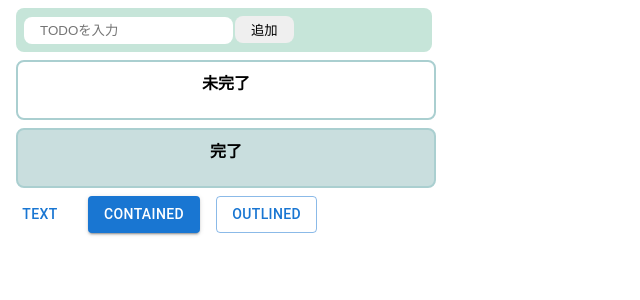
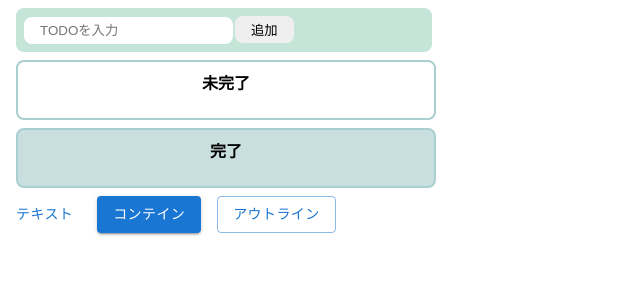
Before and after one commit to kmmch/todo, a React (Create React App) app: page / in a window 1280 px wide. Shown: the top 300 px of the page, without its empty margins (0-640 px from the left). Built offline with nearby package versions, Linux system fonts and the light colour scheme.

Commit message:
デプロイテスト

```diff
--- a/src/Todo.tsx
+++ b/src/Todo.tsx
@@ -98,9 +98,9 @@ const Todo = () => {
             <CompleteTodos todos={completeTodos} onClick={onClickBack} />
 
             <Stack spacing={2} direction="row">
-                <Button variant="text">Text</Button>
-                <Button variant="contained">Contained</Button>
-                <Button variant="outlined">Outlined</Button>
+                <Button variant="text">テキスト</Button>
+                <Button variant="contained">コンテイン</Button>
+                <Button variant="outlined">アウトライン</Button>
             </Stack>
         </>
     );
```
